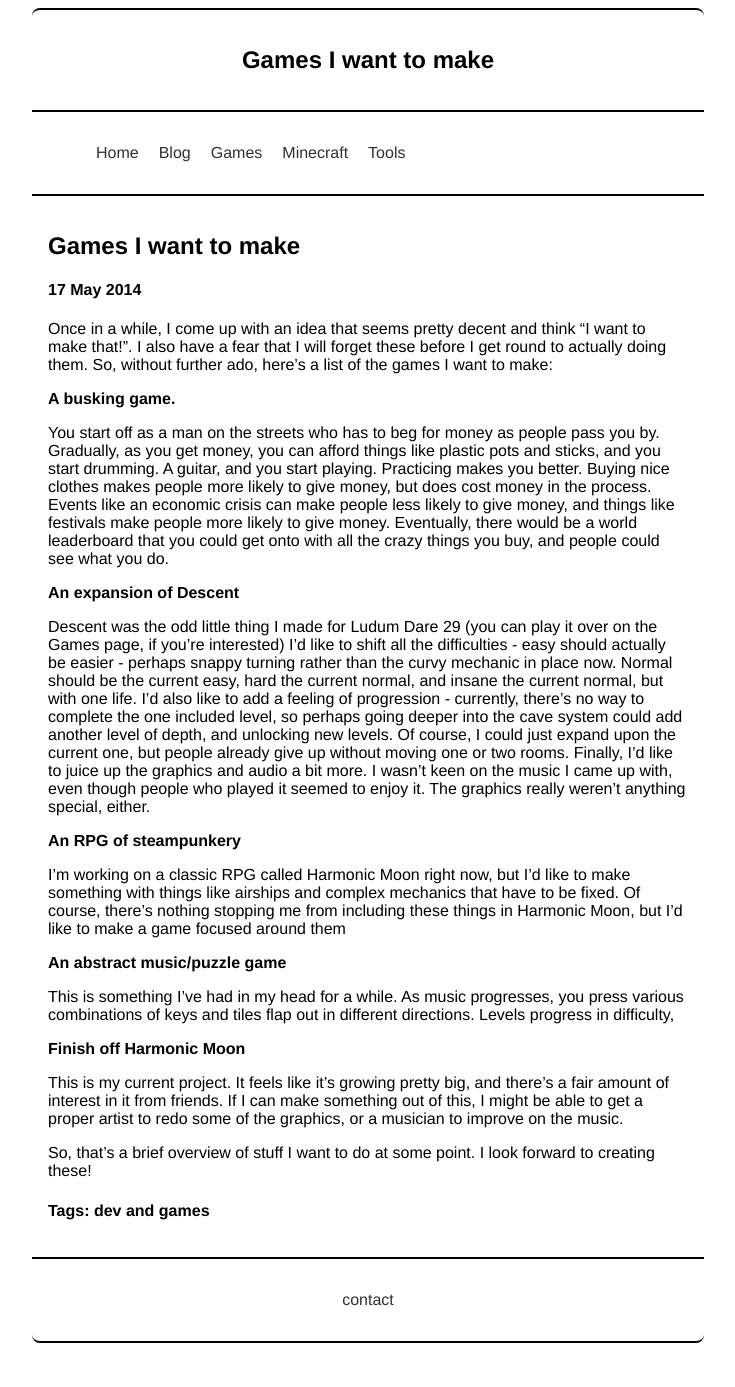
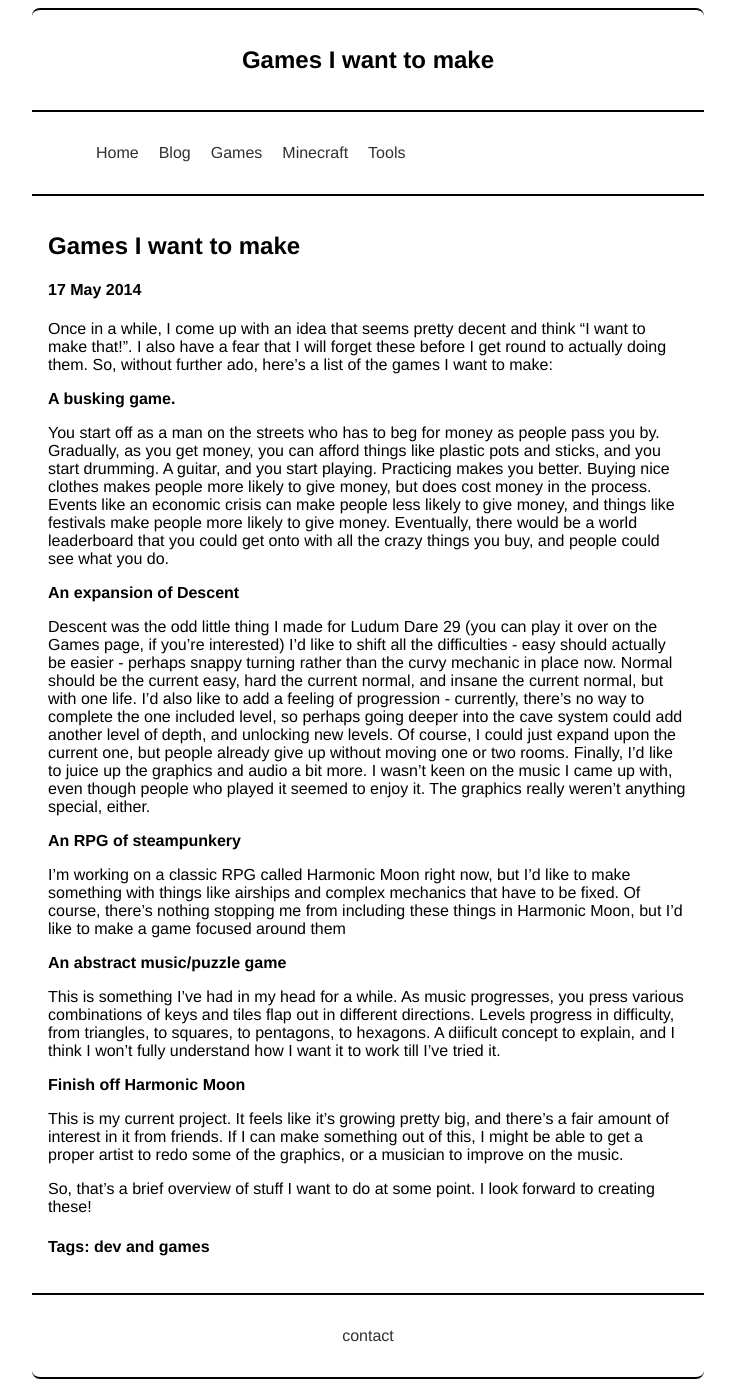
Before and after one commit to renbinden/alyphen.github.io, a Jekyll site: the page built from _posts/2014-05-17-games-i-want-to-make.md, in a window 1280 px wide. Shown: the whole page, without its empty margins (272-1007 px from the left). Built offline with Jekyll 4.4.1, drawn with Linux system fonts in a browser that asks for light colours; Markdown is read by kramdown in place of the engine named in the settings; before the commit the page ends 1351 px from its top, so only the background shows below that.

Commit message:
Add the other half of a sentence

```diff
--- a/_posts/2014-05-17-games-i-want-to-make.md
+++ b/_posts/2014-05-17-games-i-want-to-make.md
@@ -32,7 +32,7 @@ Of course, there's nothing stopping me from including these things in Harmonic M
 
 **An abstract music/puzzle game**
 
-This is something I've had in my head for a while. As music progresses, you press various combinations of keys and tiles flap out in different directions. Levels progress in difficulty,
+This is something I've had in my head for a while. As music progresses, you press various combinations of keys and tiles flap out in different directions. Levels progress in difficulty, from triangles, to squares, to pentagons, to hexagons. A diificult concept to explain, and I think I won't fully understand how I want it to work till I've tried it.
 
 **Finish off Harmonic Moon**
 
```
